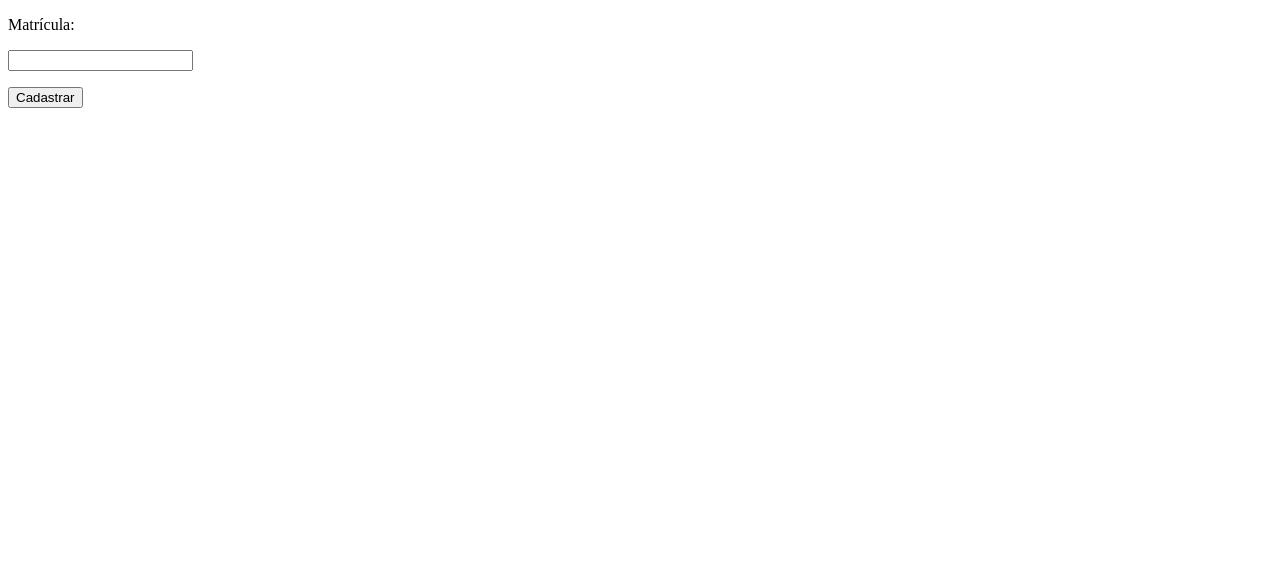
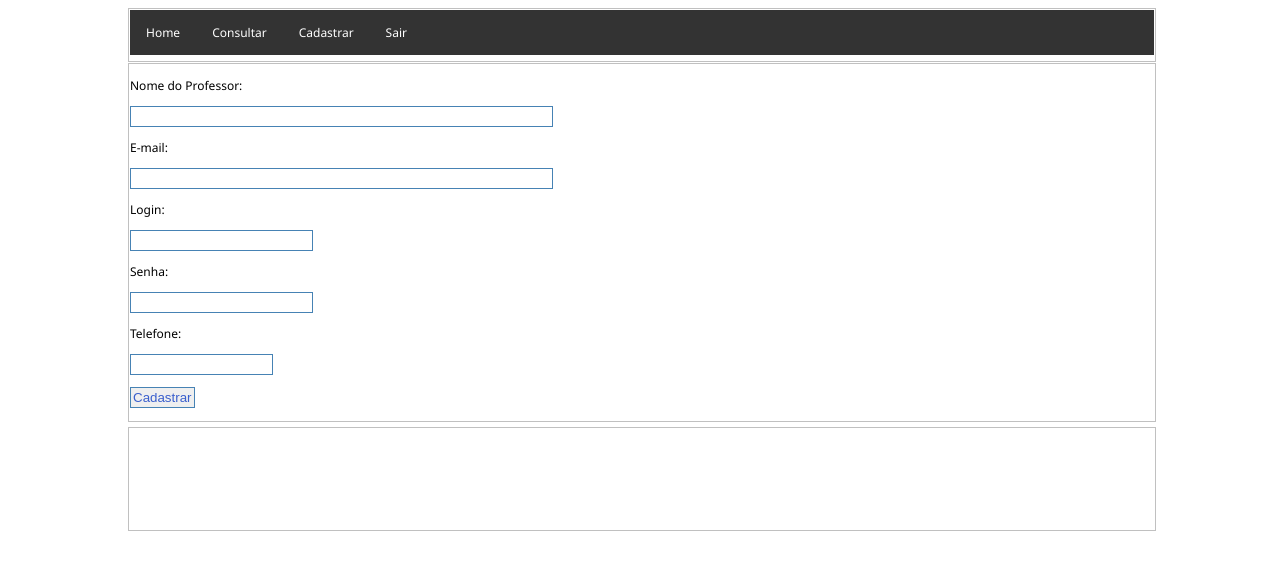
Before and after one commit to adrianovirgilio/ds_turma_a, a PHP site: page /turma-a/form_cadastra_professor.php in a window 1280 px wide. Before the commit the part shown is almost empty. Shown: the top 570 px of the page. Run offline with PHP 8.4, Linux system fonts and the light colour scheme.

Commit message:
Add files via upload

```diff
--- a/css/estilo.css
+++ b/css/estilo.css
@@ -3,15 +3,13 @@
 body{
 	font-family:Segoe, "Segoe UI", "DejaVu Sans", "Trebuchet MS", Verdana, sans-serif;
 	font-size:12px;
-
 }
 #todoconteudo{
 	width:1024px;
     height:100%;
 	margin:0 auto;
-
 }
-#banner{
+#cabecalho{
 	border:1px solid #c0c0c0;
 	padding:1px;
 	width:100%;
@@ -36,7 +34,7 @@ body{
 	border:1px solid #c0c0c0;
 	padding:1px;
 	width:100%;
-	height:50px;
+	height:100px;
 	margin-top:5px;
 }
 
--- a/form_cadastra_professor.php
+++ b/form_cadastra_professor.php
@@ -3,17 +3,31 @@
 	include("conecta.php");
 
 	try{
-		$matricula = $_GET['matricula'];
-		$sql ="INSERT INTO
-				tb_professor(matricula)
-					VALUES(:valor1)";
+		$nome = $_GET['nome'];
+		$email = $_GET['email'];
+		$telefone = $_GET['telefone'];
+		$login = $_GET['login'];
+		$senha = md5($_GET['senha']);
+		$sql ="INSERT INTO tb_professor(nome,email,telefone,login,senha)VALUES(?,?,?,?,?)";
 		$stmt = $conexao->prepare($sql);
-		$stmt->bindParam(':valor1',$matricula);
+		$stmt->bindParam(1,$nome);
+		$stmt->bindParam(2,$email);
+		$stmt->bindParam(3,$telefone);
+		$stmt->bindParam(4,$login);
+		$stmt->bindParam(5,$senha);
 		$rs = $stmt->execute();
-		if($rs){ echo "OK";}else{echo "Erro";}
-		}catch(PDOException $e){
+		if($rs)
+		 {
+		   echo "<script>alert('Dados gravados com sucesso!');</script>";
+		 }
+		  else
+		 {
+		   echo "<script>alert('Falha ao tentar gravar o registro!');</script>";
+		 }
+		}catch(PDOException $e)
+		{
 			echo "Erro:" . $e->getMessage();
-			}
+		}
 
   }
 ?>
@@ -22,15 +36,69 @@
 <head>
 <meta charset="utf-8">
 <title>Formulário de Cadastro de Professor:</title>
+<link href="css/estilo.css" rel="stylesheet" type="text/css">
+<link href="css/estilo_menu.css" rel="stylesheet" type="text/css">
 </head>
 
 <body>
-	<form action="#" method="get">
-    	<p><label>Matrícula:</label></p>
-        <p><input type="number" name="matricula"></p>
-        <p><input type="submit" value="Cadastrar"
-         		name="cadastrar"></p>
+ <div id="todoconteudo">
 
+        <div id="banner">
+
+        </div>
+
+        <div id="menu">
+          <ul>
+            <li><a href="#">Home</a></li>
+            <li class="dropdown">
+                <a href="javascript:void(0)"
+                     class="dropbtn">Consultar</a>
+                <div class="dropdown-content">
+                  <a href="#">Aluno</a>
+                  <a href="#">Professor</a>
+                  <a href="#">Turma</a>
+                </div>
+ 			</li>
+            <!-- Aqui começa o seu menu-drop down -->
+            <li class="dropdown">
+                <a href="javascript:void(0)"
+                     class="dropbtn">Cadastrar</a>
+                <div class="dropdown-content">
+                  <a href="#">Aluno</a>
+                  <a href="form_cadastra_professor.php">Professor</a>
+                  <a href="#">Turma</a>
+                </div>
+       </li>
+       <li><a href="logout.php">Sair</a></li>
+		</ul>
+        </div>
+
+        <div id="corpo" style="height:100%">
+        <form action="#" method="get">
+    	<!--<p><label>Matrícula:</label></p>
+        <p><input type="number" name="matricula"></p> -->
+
+        <p><label>Nome do Professor:</label></p>
+        <p><input type="text" name="nome" size="50" maxlength="50" required></p>
+
+        <p><label>E-mail:</label></p>
+        <p><input type="email" name="email" size="50" maxlength="50" required></p>
+
+        <p><label>Login:</label></p>
+        <p><input type="text" name="login" size="20" maxlength="10" required></p>
+
+        <p><label>Senha:</label></p>
+        <p><input type="password" name="senha" size="20" maxlength="20" required></p>
+
+        <p><label>Telefone:</label></p>
+        <p><input type="tel" name="telefone" size="15" maxlength="15" required></p>
+
+        <p><input type="submit" value="Cadastrar" name="cadastrar"></p>
    </form>
-</body>
+        </div>
+        <div id="rodape">
+        </div>
+
+    </div>
+ </body>
 </html>
--- a/index.php
+++ b/index.php
@@ -52,7 +52,7 @@ if((!isset($_SESSION['login']) == true)
                      class="dropbtn">Cadastrar</a>
                 <div class="dropdown-content">
                   <a href="#">Aluno</a>
-                  <a href="#">Professor</a>
+                  <a href="form_cadastra_professor.php">Professor</a>
                   <a href="#">Turma</a>
                 </div>
        </li>
--- a/login.php
+++ b/login.php
@@ -1,10 +1,9 @@
 <?php
 	session_start();
 	$user = $_POST['login'];
-	$password = $_POST['senha'];
+	$password = md5($_POST['senha']);
 	include("conecta.php");
-	$cmd_sql = "SELECT * FROM tb_professor WHERE
-					login = ? AND senha = ?";
+	$cmd_sql = "SELECT * FROM tb_professor WHERE login = ? AND senha = ?";
 	$busca = $conexao->prepare($cmd_sql);
 	$busca->bindParam(1,$user);
 	$busca->bindParam(2,$password);
```
